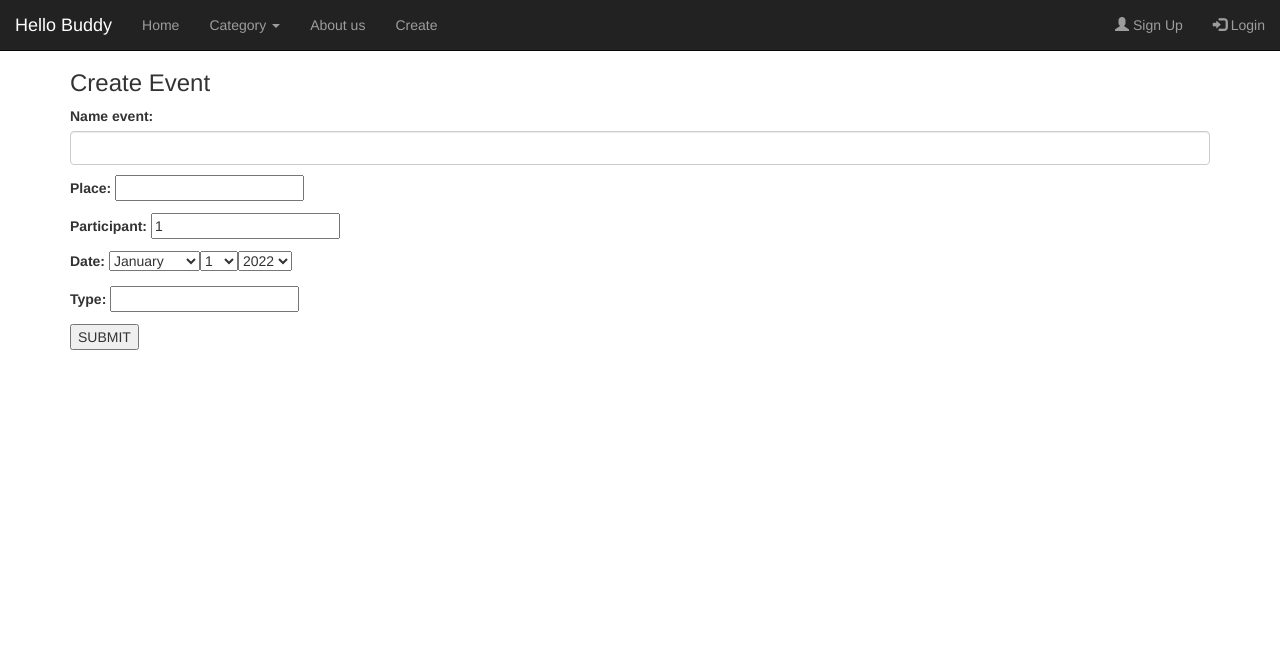
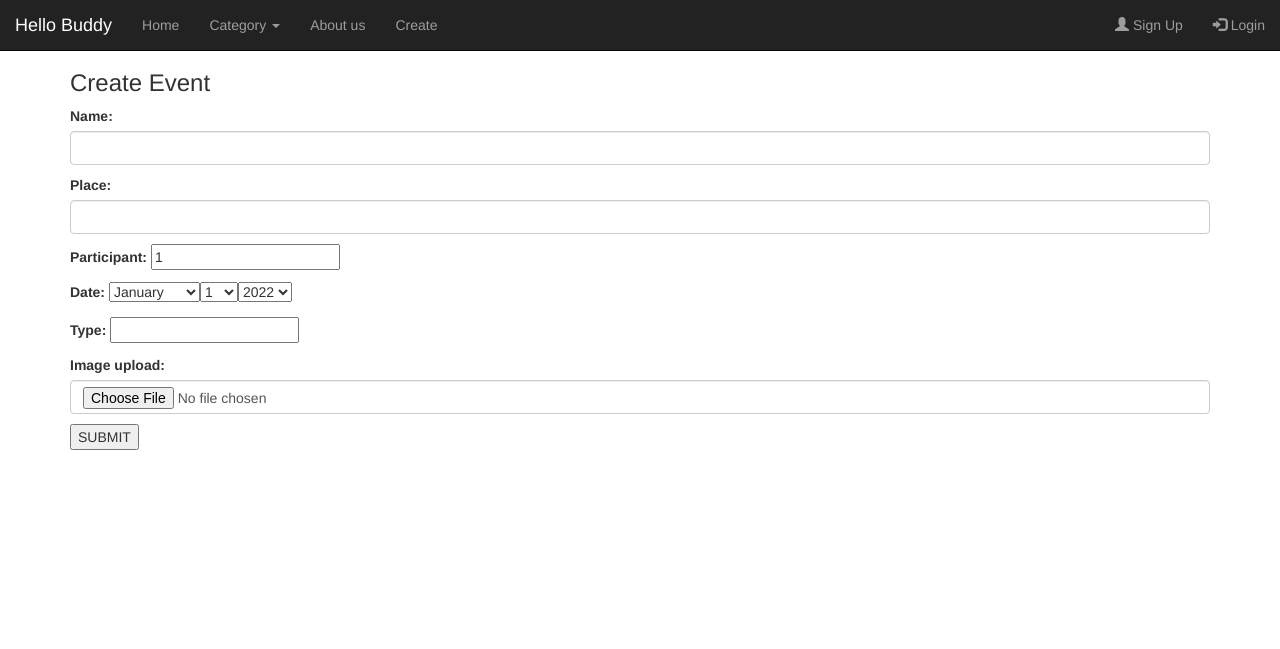
Before and after one commit to ISP-Hello-Buddy/Hello-Buddy, a Django app: page /create in a window 1280 px wide. Shown: the top 649 px of the page. Run offline with Django 4.2, Linux system fonts and the light colour scheme; some libraries are stand-ins or nearby versions.

Commit message:
#27; Add picture to event

```diff
--- a/Hello_Buddy/forms.py
+++ b/Hello_Buddy/forms.py
@@ -1,20 +1,23 @@
 
 from django import forms
 from .models import Event
+from django.db import models
+from django.forms import fields
 # from bootstrap_datepicker_plus import DateTimePickerInput
 
 
 class CreateEventForm(forms.ModelForm):
+    # name = form.
     date = forms.DateTimeField(
         required=True, label='Date', widget=forms.SelectDateWidget)
+    # name = forms.CharField(initial='Your name')
+    # email = forms.CharField()
 
     class Meta:
         model = Event
-        fields = ['name', 'place', 'participant',
-                  'date', 'type', "image_upload"]
+        fields = ['name', 'place', 'participant','date', 'type', "image_upload"]
         # fields = "__all__"
-        widgets = {'name': forms.TextInput(attrs={'class': 'form-control'}),
-                   'Place': forms.TextInput(attrs={'class': 'form-control'}),
+        widgets = {'name': forms.TextInput(attrs={'class': 'form-control'},),
+                   'place': forms.TextInput(attrs={'class': 'form-control'}),
                    'image_upload': forms.ClearableFileInput(attrs={'class': 'form-control'}),
-
                    }
--- a/Hello_Buddy/models.py
+++ b/Hello_Buddy/models.py
@@ -7,11 +7,10 @@ import datetime
 
 class Event(models.Model):
 
-    name = models.CharField("Name event",max_length = 30)
+    name = models.CharField("Name",max_length = 20)
     place = models.CharField("Place",max_length = 50)
     participant = models.PositiveIntegerField("Participant",default=1, validators=[MinValueValidator(1)])
     date = models.DateTimeField("Date")
     type = models.CharField("Type",max_length = 20, null=True)
 
-    # image_relative_url = models.CharField(max_length=50, null=True, blank=True)
     image_upload = models.ImageField(null = True,blank = True,upload_to='event/images')
--- a/Hello_Buddy/templates/Hello_Buddy/create_event.html
+++ b/Hello_Buddy/templates/Hello_Buddy/create_event.html
@@ -3,8 +3,9 @@
 {% block content %}
 <div class="container" style="margin-top:50px">
     <h3>Create Event</h3>
-<form action = '{% url 'create' %}' method = 'POST'>
+<form action = '{% url "create" %}' method = 'POST' enctype="multipart/form-data">
     {% csrf_token %}
+
 <div style="margin-top:10px">
     {{form.name.label_tag}}
     {{form.name}}
@@ -27,6 +28,11 @@
     {{form.type}}
 </div>
 <div style="margin-top:10px">
+    {{form.image_upload.label_tag}}
+    {{form.image_upload}}
+</div>
+
+<div style="margin-top:10px">
     <button type='submit'>SUBMIT</button>
 </div>
 </form>
--- a/Hello_Buddy/views.py
+++ b/Hello_Buddy/views.py
@@ -5,28 +5,32 @@ from .models import Event
 
 # Create your views here.
 # def image_upload(request):
-    # if request.method == 'POST':
+# if request.method == 'POST':
 
 
 def home(request):
     all_event = Event.objects.all()
-    return render(request, 'Hello_Buddy/home.html', context={'events' : all_event})
+    return render(request, 'Hello_Buddy/home.html', context={'events': all_event})
+
 
 def create(request):
     if request.method == 'POST':
-        form = CreateEventForm(request.POST)
+        form = CreateEventForm(request.POST, request.FILES)
         if form.is_valid():
             form.save()
+            img_obj = form.instance
+            context = {'form': form, 'img_obj': img_obj}
             return redirect('home')
     else:
         form = CreateEventForm()
-    context = {'form' : form}
+        context = {'form': form}
     return render(request, 'Hello_Buddy/create_event.html', context)
 
 
 def aboutus(request):
     return render(request, 'Hello_Buddy/aboutus.html')
 
+
 def reverse_to_home(self):
     """redirect to homepage"""
     return redirect('home')
```
